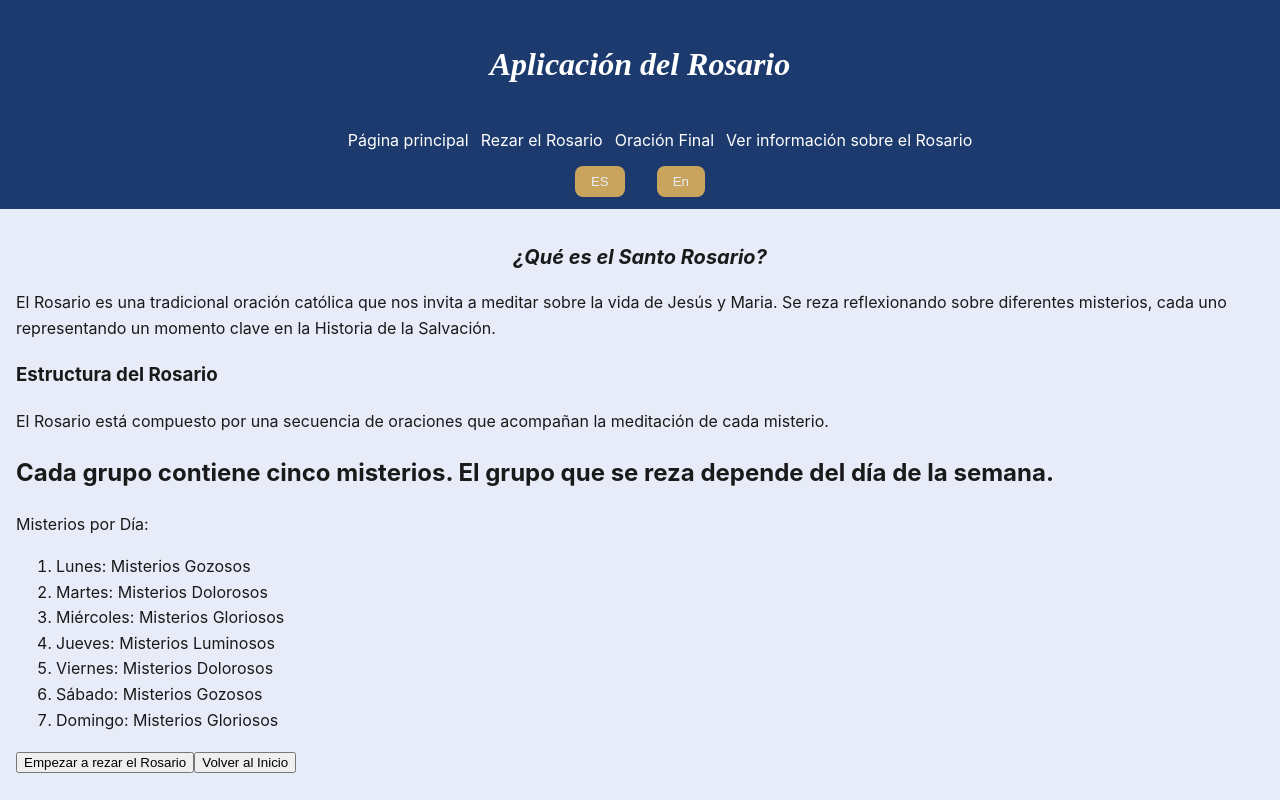
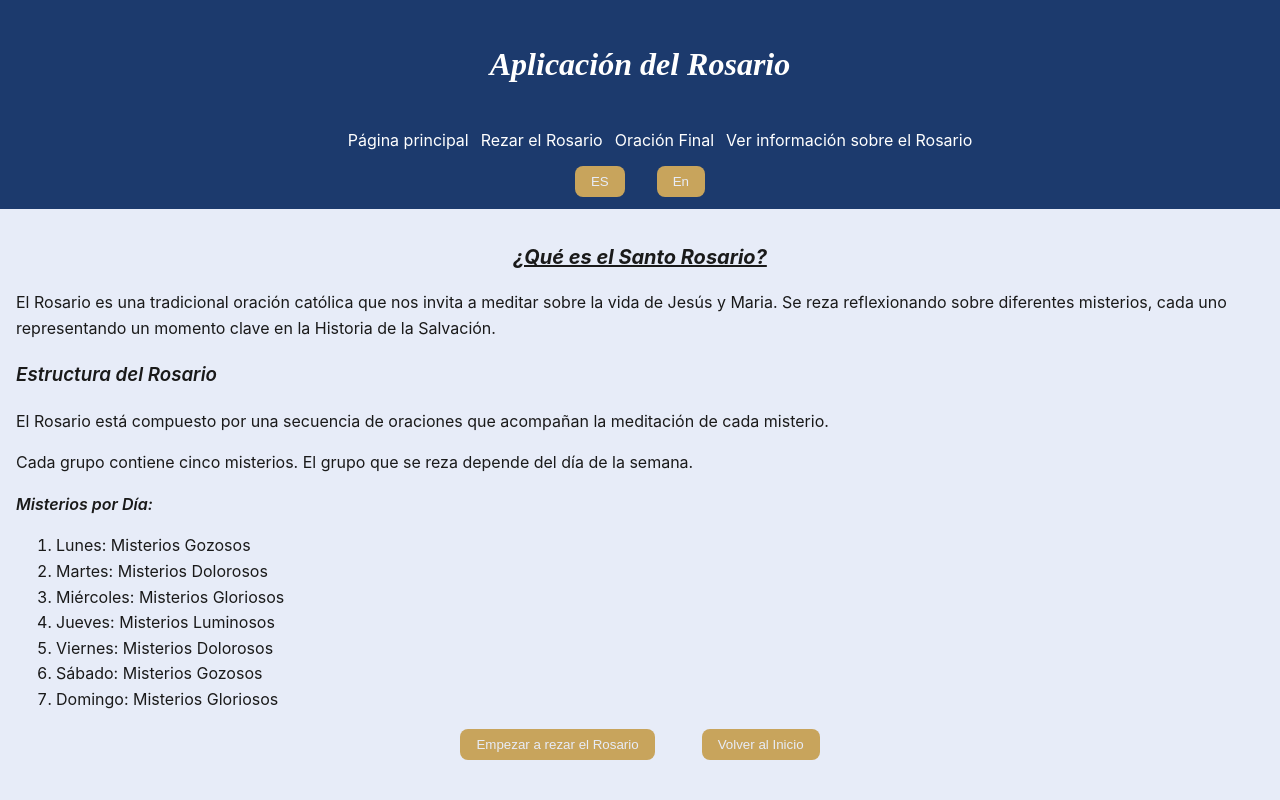
Before and after one commit to LuisDev912/Rosary-guide, a React (Vite) app: page /info in a window 1280 px wide. Shown: the top 800 px of the page. Built offline with nearby package versions, Linux system fonts and the light colour scheme.

Commit message:
styles: add subtitle and button styles to the info page

```diff
--- a/src/pages/RosaryInfoPage.jsx
+++ b/src/pages/RosaryInfoPage.jsx
@@ -1,6 +1,7 @@
 import { useTranslation } from "react-i18next"
 import { useNavigate } from "react-router";
 import Styles from '../styles/page-styles/InfoPage.module.css'
+import ButtonStyles from '../styles/Button.module.css'
 
 export default function RosaryInfoPage() {
     const { t } = useTranslation();
@@ -17,12 +18,12 @@ export default function RosaryInfoPage() {
 
             <section className="explanation-section">
                 <div className="structure-intro">
-                    <h3>{t("info.structure.title")}</h3>
+                    <h3 className={Styles.subtitle}>{t("info.structure.title")}</h3>
                     <p>{t("info.structure.text")}</p>
                 </div>
 
-                <h2>{t("info.mysteriesExplanation")}</h2>
-                <p>{t("info.days.title")}</p>
+                <p>{t("info.mysteriesExplanation")}</p>
+                <p className={Styles.subtitle}>{t("info.days.title")}</p>
                 <ol>
                     {days.map((day, index) => (
                         <li key={index}>{day}</li>
@@ -30,13 +31,15 @@ export default function RosaryInfoPage() {
                 </ol>
             </section>
 
-            <section className="navigation-section">
+            <section className={Styles.navigationSection}>
                 <button
+                    className={ButtonStyles.btn}
                     onClick={() => navigate('/Rosary')}>
                     {t("buttons.startRosary")}
                 </button>
 
                 <button
+                    className={ButtonStyles.btn}
                     onClick={() => navigate('/')}>
                     {t("buttons.goBack")}
                 </button>
--- a/src/styles/page-styles/InfoPage.module.css
+++ b/src/styles/page-styles/InfoPage.module.css
@@ -2,4 +2,20 @@
     font-size: var(--font-size-lg);
     text-align: center;
     font-style: italic;
+    text-decoration: underline;
 }
+
+.subtitle{
+    font-style: italic;
+    font-weight: 600;
+}
+
+/* --- buttons --- */
+
+.navigationSection{
+    display: flex;
+    justify-content: center;
+    align-items: center;
+    flex-wrap: wrap;
+    gap: 15px;
+}
```
